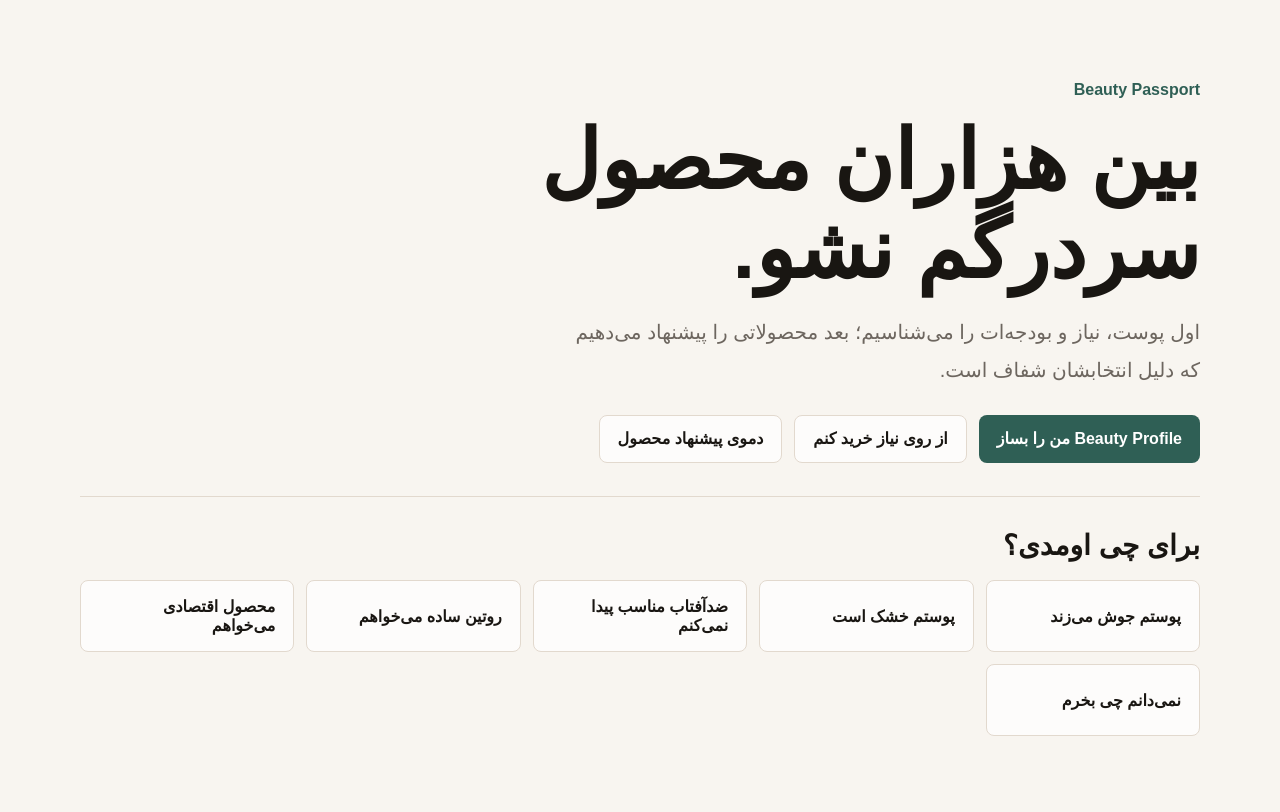
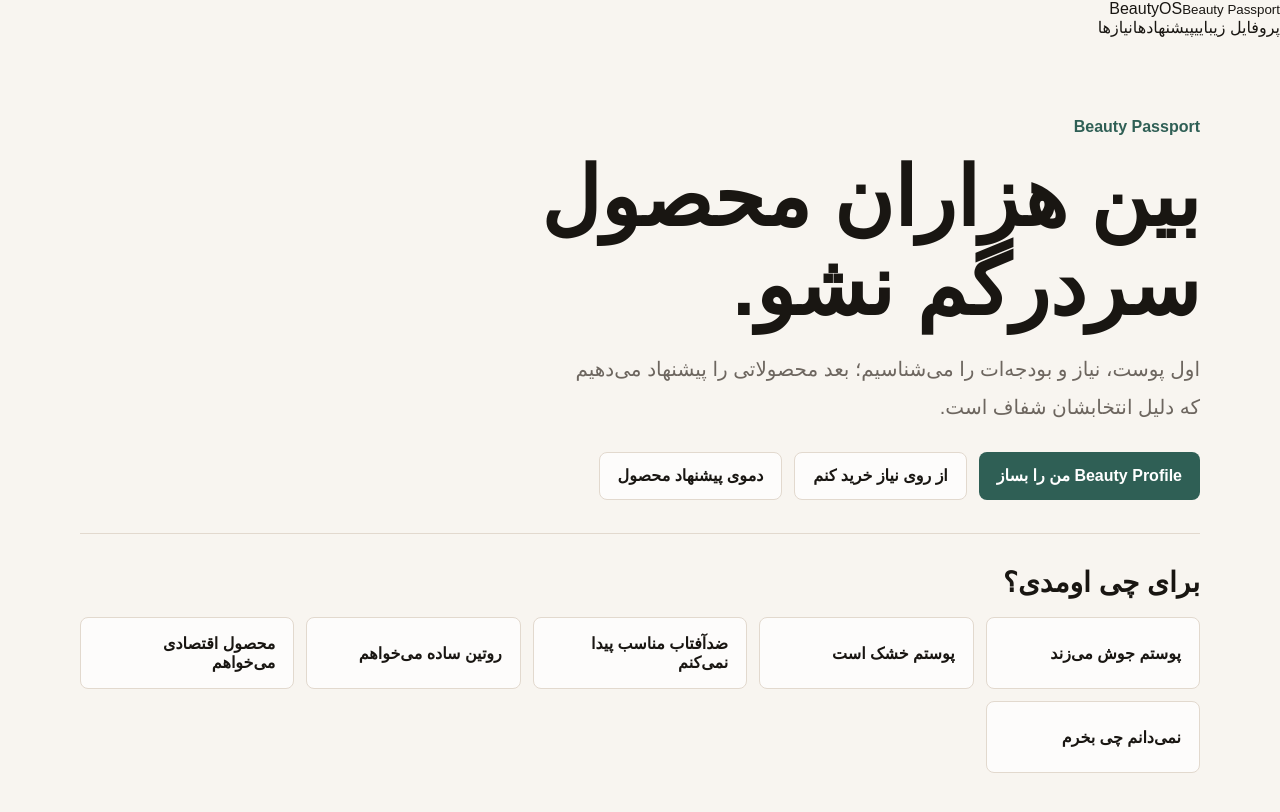
Before and after one commit to Milad20-ebrahimi/beauty, a Next.js app: page / in a window 1280 px wide. Shown: the top 812 px of the page. Built offline with nearby package versions, Linux system fonts and the light colour scheme.

Commit message:
feat: polish passport and recommendation UI

```diff
--- a/src/app/layout.tsx
+++ b/src/app/layout.tsx
@@ -9,7 +9,20 @@ export const metadata: Metadata = {
 export default function RootLayout({ children }: Readonly<{ children: React.ReactNode }>) {
   return (
     <html lang="fa" dir="rtl">
-      <body>{children}</body>
+      <body>
+        <header className="site-header">
+          <a href="/" className="brand-mark">
+            <span>BeautyOS</span>
+            <small>Beauty Passport</small>
+          </a>
+          <nav className="site-nav" aria-label="ناوبری اصلی">
+            <a href="/passport">پروفایل زیبایی</a>
+            <a href="/recommendations">پیشنهادها</a>
+            <a href="/needs">نیازها</a>
+          </nav>
+        </header>
+        {children}
+      </body>
     </html>
   );
 }
```
